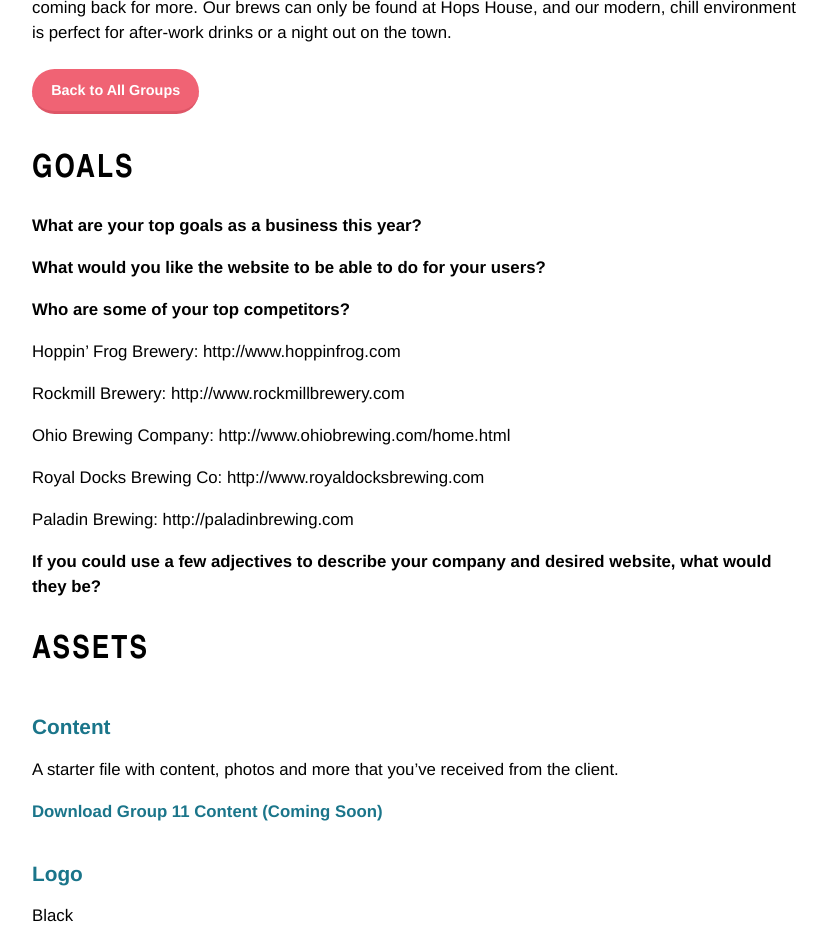
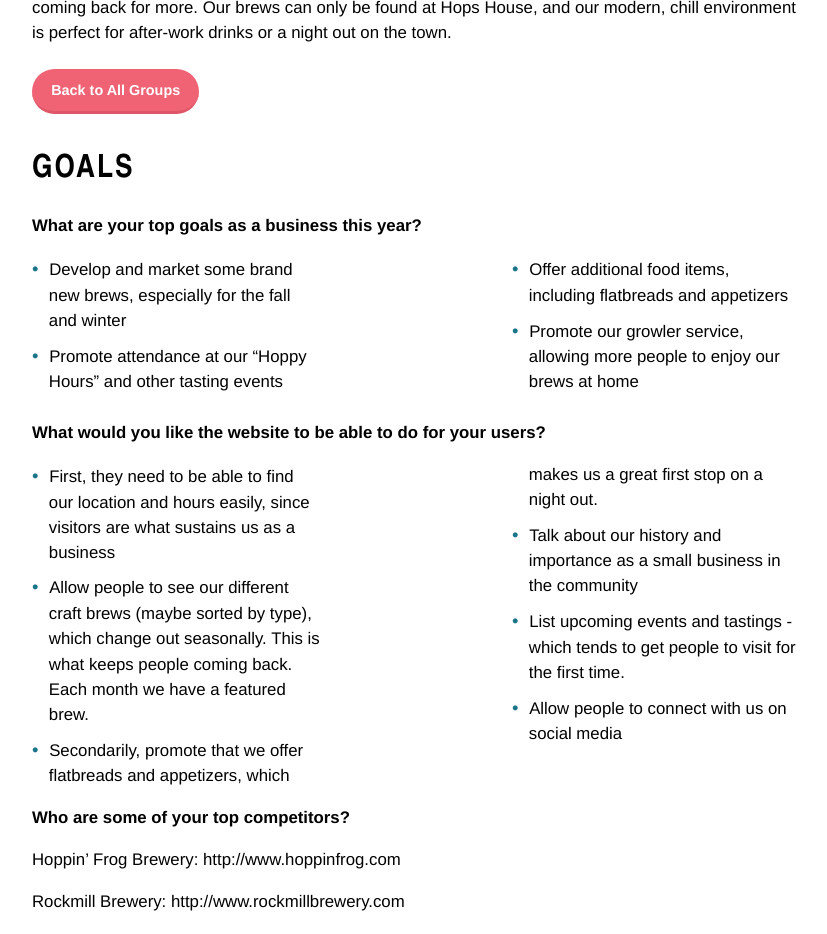
Before and after one commit to KentStateWeb/rwd, a Jekyll site: the page built from _groups/group12.md, in a window 1280 px wide and 1400 px high, scrolled down 581 px. Shown: the top 934 px of the window, without its empty margins (224-1051 px from the left). Built offline with Jekyll 4.4.1, drawn with Linux system fonts in a browser that asks for light colours; some of the changed text lies outside the part shown.

```diff
--- a/_groups/group12.md
+++ b/_groups/group12.md
@@ -14,8 +14,20 @@
 
 **What are your top goals as a business this year?**
 
+* Develop and market some brand new brews, especially for the fall and winter
+* Promote attendance at our "Hoppy Hours" and other tasting events
+* Offer additional food items, including flatbreads and appetizers
+* Promote our growler service, allowing more people to enjoy our brews at home
+
 
 **What would you like the website to be able to do for your users?**
+
+* First, they need to be able to find our location and hours easily, since visitors are what sustains us as a business
+* Allow people to see our different craft brews (maybe sorted by type), which change out seasonally.  This is what keeps people coming back.  Each month we have a featured brew.
+* Secondarily, promote that we offer flatbreads and appetizers, which makes us a great first stop on a night out.
+* Talk about our history and importance as a small business in the community
+* List upcoming events and tastings - which tends to get people to visit for the first time.
+* Allow people to connect with us on social media
 
 
 **Who are some of your top competitors?**
@@ -32,6 +44,13 @@
 
 
 **If you could use a few adjectives to describe your company and desired website, what would they be?**
+
+* Fun atmosphere
+* High quality and unique beers
+* Fresh and always changing
+* Community staple/destination
+* Local
+* Social
 
 
 ## Assets
```
